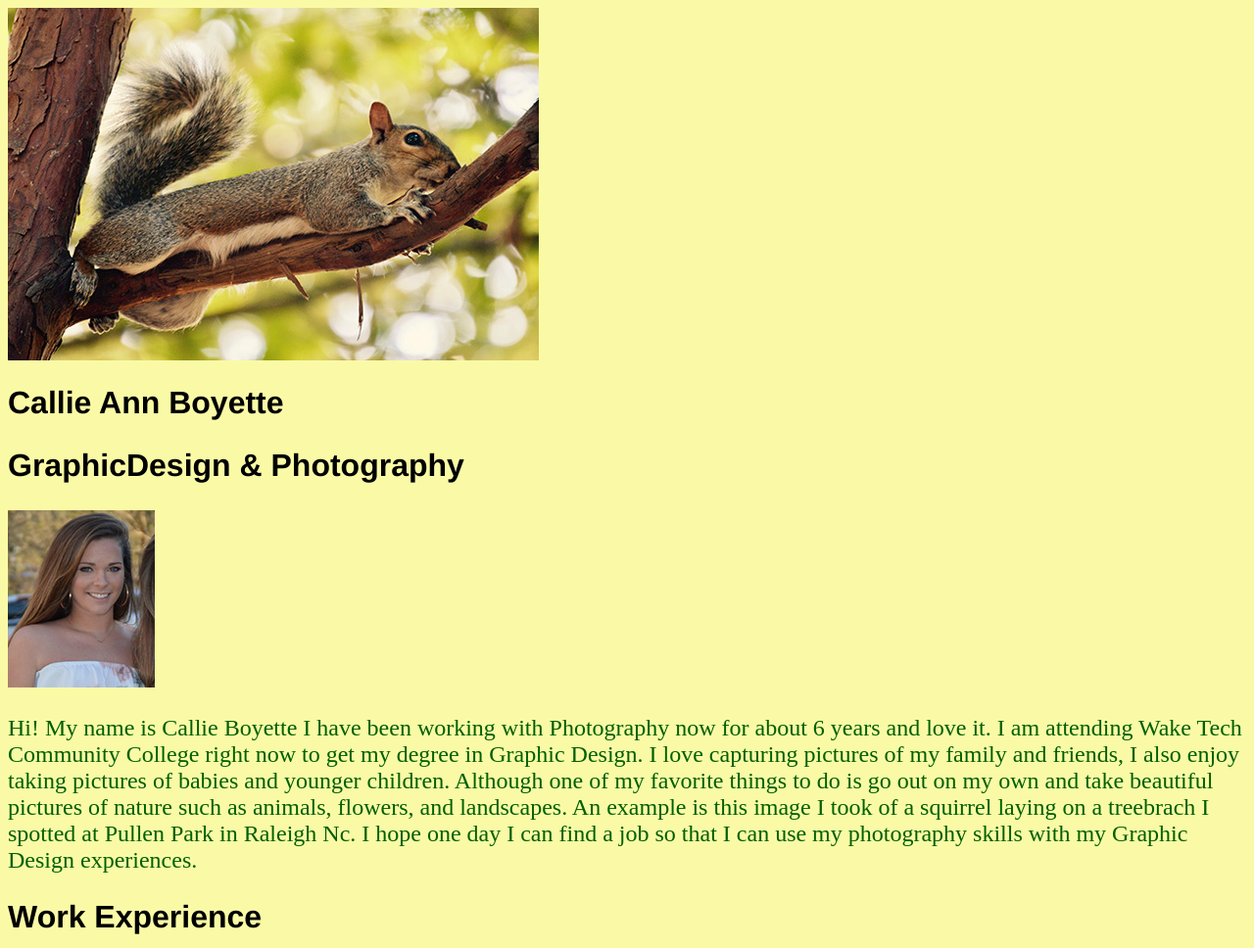
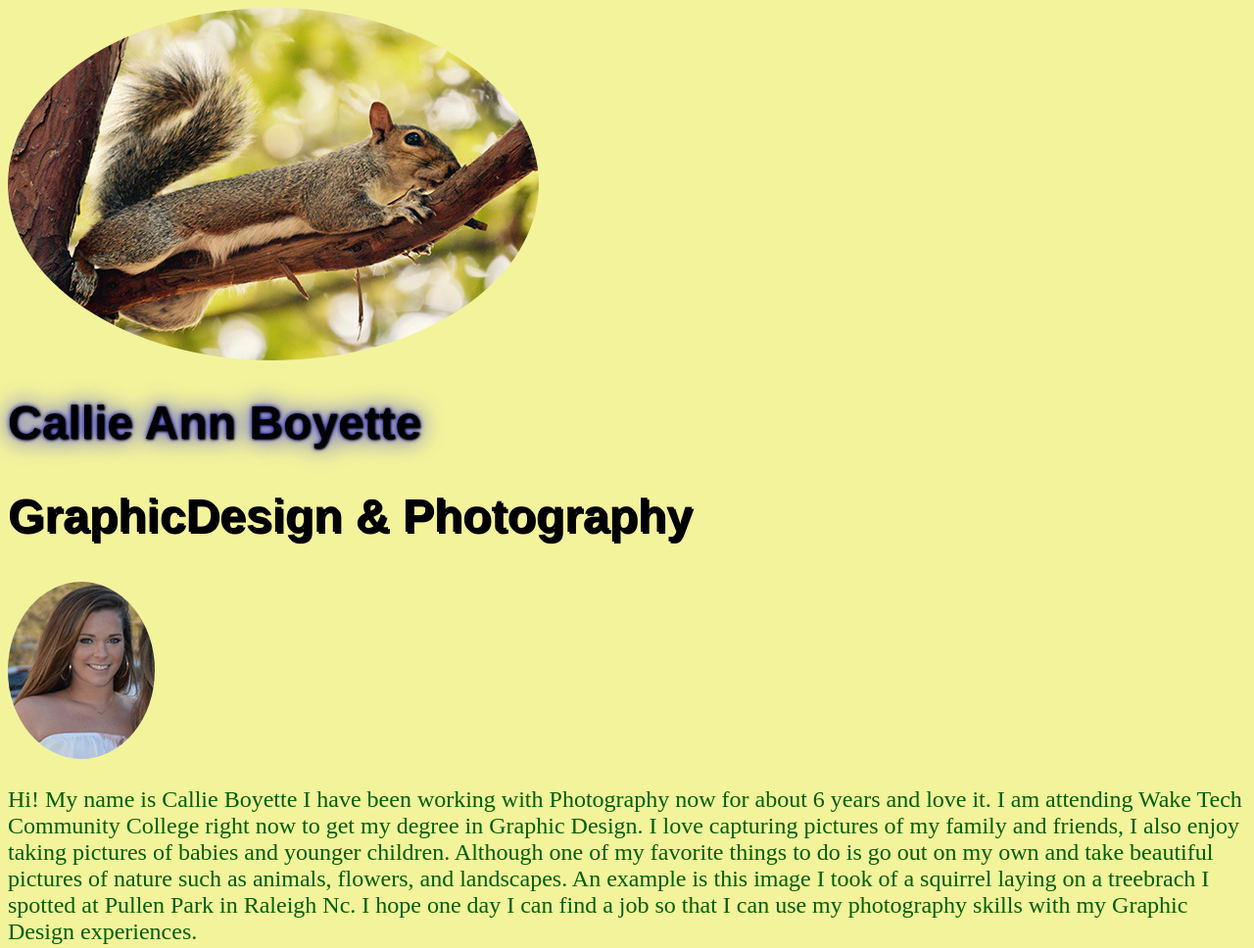
Before and after one commit to CallieAnnBoyette/lesson3, a plain HTML site: page index.html in a window 1280 px wide. Shown: the top 968 px of the page at 98% size. Drawn offline with Linux system fonts and the light colour scheme; files that its build step writes are made by us from their sources; files whose address does not match are found by name.

Commit message:
Add files via upload

```diff
--- a/styles.css
+++ b/styles.css
@@ -1,15 +1,27 @@
-body{
+img {
+    border-radius: 50%;
+  }
+  body{
     color: rgb(0, 95, 0);
-    background-color: rgb(250, 250, 166);
+    background-color:rgb(243, 243, 156);
+    }
+.school
+{ background-color: rgb(243, 243, 156)
+
 }
-.school
-{background-color: rbg (250, 250, 104);
+h1 {
+    color: white;
+    text-shadow: 1px 1px 2px black, 0 0 25px blue, 0 0 5px darkblue;
+  }
+h2 {
+    text-shadow: 2px 2px;
 }
 
-h1,h2{
+h1,h2 {
     font-family: 'Helvetica', sans-serif;
     color: black;
-    font-size: 2em
+    font-size: 3em
+
 }
 
 p{
@@ -20,5 +32,4 @@ p{
     font-style: italic;
     font-family: Arial, Helvetica, sans-serif;
     font-size: 1.5em;
-
-}
+    }
```
Also changed, not shown: index.html (+1 -0 lines), pullenpark.jpg (added).
